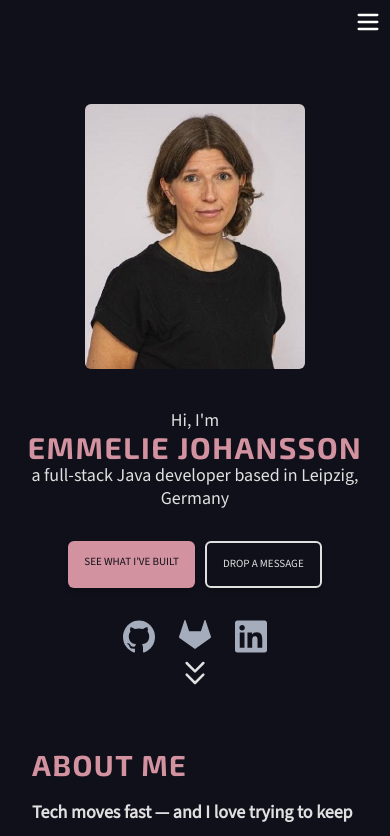
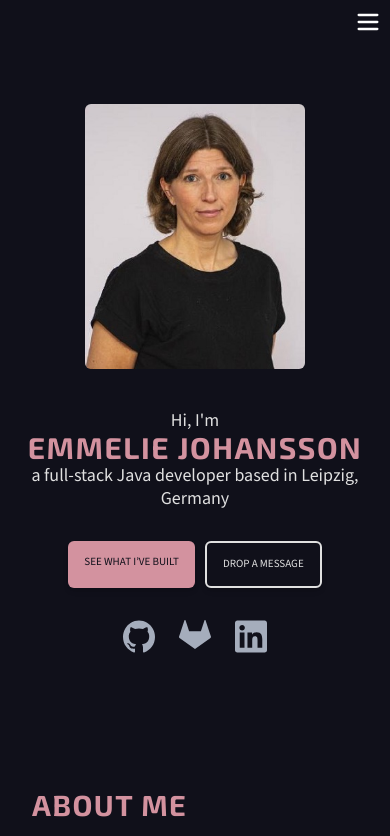
Before and after one commit to Emmelie83/PortfolioReact, a React (Vite) app: page / in a window 390 px wide. Shown: the top 836 px of the page. Built offline with nearby package versions, Linux system fonts and the light colour scheme.

Commit message:
Make chevronsDown only visible on larger screens

```diff
--- a/src/components/NavBar.tsx
+++ b/src/components/NavBar.tsx
@@ -52,7 +52,7 @@ const NavBar: React.FC = () => {
 		<div>
 			<nav
 				id="navbar"
-				className={`h-16 transition-all duration-300 z-20 text-lg p-2 bg-[#10101A] lg:hover:brightness-175 uppercase ${
+				className={`h-16 transition-all duration-300 z-20 text-lg p-2 bg-[#10101A] lg:hover:brightness-175 uppercase max-w-[2000px] ${
 					isSticky ? "fixed top-0 left-0 w-full" : "relative"
 				}`}>
 				<div className="hidden md:flex px-10 gap-6 items-center justify-end">
--- a/src/components/Project.tsx
+++ b/src/components/Project.tsx
@@ -18,9 +18,9 @@ const Project: React.FC<ProjectProps> = ({
 	description,
 }) => (
 	<div
-		className={`flex flex-col lg:flex-row lg:gap-5 xl:gap-10 md:w-3/4 lg:w-full bg-[#1A1A26] my-10 p-5 rounded-lg justify-center ${
+		className={`flex flex-col lg:flex-row lg:gap-5 xl:gap-10 md:w-3/4 lg:w-full bg-[#1A1A26] my-10 px-6 py-10 rounded-lg justify-center ${
 			reverse ? "lg:flex-row-reverse" : ""
-		} items-center items-stretch`}>
+		} items-center`}>
 		<div className="lg:w-1/2">
 			<div className="border border-gray-300 rounded-lg p-2 bg-gray-100 shadow-md h-full">
 				<div className="rounded overflow-hidden bg-white border border-gray-200">
--- a/src/index.css
+++ b/src/index.css
@@ -151,6 +151,9 @@ strong {
   #tech-stack {
     font-size: 17px;
   }
+
+    section {
+      padding: 6rem 2rem; }
 }
 
 @media (min-width: 460px) {
--- a/src/modules/Footer.tsx
+++ b/src/modules/Footer.tsx
@@ -5,7 +5,7 @@ import { ChevronsUp } from "lucide-react";
 const Footer: React.FC = () => (
 	<footer className="flex flex-col items-center gap-4 my-10">
 		<a href="#start" className="flex flex-col items-center text-accent">
-			<ChevronsUp size={40} strokeWidth={1.5} />
+			<ChevronsUp size={40} strokeWidth={1} />
 		</a>
 		<p className="text-sm lg:text-md mb-4">
 			Copyright © Emmelie Johansson 2025
--- a/src/modules/Header.tsx
+++ b/src/modules/Header.tsx
@@ -8,7 +8,7 @@ import { ChevronsDown } from "lucide-react";
 const Header: React.FC = () => (
 	<div id="start">
 		<NavBar />
-		<header className="flex flex-col lg:flex-row items-center justify-center max-w-screen-xl mx-auto lg:h-[500px] gap-10 px-4 md:px-14 lg:px-16 mt-10 md:mt-20 lg:mt-0 lg:mb-0">
+		<header className="flex flex-col lg:flex-row items-center justify-center max-w-screen-xl mx-auto lg:h-[550px] gap-10 px-4 md:px-14 lg:px-16 mt-10 md:mt-20 lg:mt-0 mb-20 lg:mb-0">
 			<img
 				className="w-[220px] sm:w-[260px] md:w-[320px] lg:w-[260px] rounded-md shadow-4xl md:mb-10 lg:mb-0"
 				src={profilePicture}
@@ -38,8 +38,8 @@ const Header: React.FC = () => (
 				<SocialIcons />
 			</div>
 		</header>
-		<a href="#about" className="flex flex-col items-center text-accent">
-			<ChevronsDown size={40} strokeWidth={1.5} />
+		<a href="#about" className="hidden lg:flex flex-col items-center text-accent">
+			<ChevronsDown size={40} strokeWidth={1} />
 		</a>
 	</div>
 );
```
